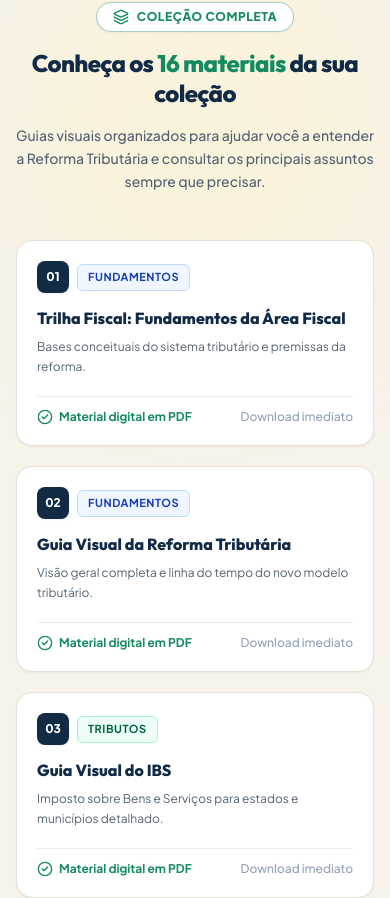
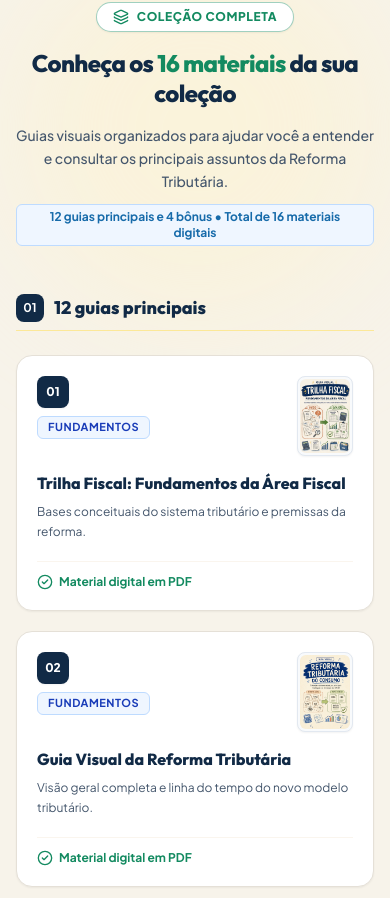
Before and after one commit to henriquecarreto/REFORMA-TRIBUTARIA, a React (Vite) app: page / in a window 390 px wide. Shown: the part 4518-5416 px from the top of the page. Built offline with nearby package versions, Linux system fonts and the light colour scheme.

Commit message:
feat: vitrine comercial profissional dos 16 materiais em 2 grupos com capas reais

```diff
--- a/src/components/ProductBundle.tsx
+++ b/src/components/ProductBundle.tsx
@@ -1,6 +1,6 @@
 import React from 'react';
-import { collection16Materials } from '../data/landingData';
-import { CheckCircle2, Zap, Layers, Sparkles, Gift } from 'lucide-react';
+import { main12Materials, bonus4Materials } from '../data/landingData';
+import { CheckCircle2, Layers, Sparkles, Gift, ArrowRight } from 'lucide-react';
 
 export const ProductBundle: React.FC = () => {
   const getCategoryStyle = (slug: string) => {
@@ -24,14 +24,14 @@ export const ProductBundle: React.FC = () => {
 
   return (
     <section className="py-16 sm:py-24 bg-[#F7F3EA] text-slate-900 relative overflow-hidden border-b border-amber-200/60" id="materiais">
-      {/* Elementos sutis de fundo */}
+      {/* Glows sutis de fundo */}
       <div className="absolute top-0 right-0 w-96 h-96 bg-amber-100/40 rounded-full blur-3xl pointer-events-none" />
       <div className="absolute bottom-0 left-0 w-96 h-96 bg-blue-50/40 rounded-full blur-3xl pointer-events-none" />
 
-      <div className="max-w-7xl mx-auto px-4 sm:px-6 lg:px-8 relative z-10">
+      <div className="max-w-6xl mx-auto px-4 sm:px-6 lg:px-8 relative z-10">
 
-        {/* CABEÇALHO DA SEÇÃO */}
-        <div className="text-center max-w-4xl mx-auto mb-12 sm:mb-16">
+        {/* 1. CABEÇALHO DA SEÇÃO */}
+        <div className="text-center max-w-3xl mx-auto mb-12 sm:mb-16">
           <div className="inline-flex items-center gap-2 px-4 py-1.5 rounded-full bg-white border border-[#138A60]/40 text-[#138A60] text-xs sm:text-sm font-extrabold uppercase tracking-wider mb-4 shadow-xs">
             <Layers className="w-4 h-4 text-[#138A60]" />
             <span>COLEÇÃO COMPLETA</span>
@@ -41,81 +41,176 @@ export const ProductBundle: React.FC = () => {
             Conheça os <span className="text-[#138A60]">16 materiais</span> da sua coleção
           </h2>
 
-          <p className="text-sm sm:text-base md:text-lg text-[#526273] font-medium leading-relaxed max-w-3xl mx-auto">
-            Guias visuais organizados para ajudar você a entender a Reforma Tributária e consultar os principais assuntos sempre que precisar.
+          <p className="text-sm sm:text-base md:text-lg text-[#44566C] font-medium leading-relaxed max-w-2xl mx-auto mb-3">
+            Guias visuais organizados para ajudar você a entender e consultar os principais assuntos da Reforma Tributária.
           </p>
+
+          <span className="text-xs sm:text-sm font-bold text-[#176BAA] bg-blue-50 px-3 py-1 rounded-md border border-blue-200 inline-block">
+            12 guias principais e 4 bônus • Total de 16 materiais digitais
+          </span>
         </div>
 
-        {/* GRADE DOS 16 MATERIAIS (3 COLUNAS NO DESKTOP AMPLO PARA CONFORTO TIPOGRÁFICO) */}
-        <div className="grid grid-cols-1 sm:grid-cols-2 lg:grid-cols-3 gap-5 sm:gap-6 mb-14">
-          {collection16Materials.map((mat) => (
+        {/* 2. GRUPO 1: 12 GUIAS PRINCIPAIS */}
+        <div className="mb-14">
+          <div className="flex items-center gap-2.5 mb-6 pb-2 border-b border-amber-200/80">
+            <div className="w-7 h-7 rounded-lg bg-[#112A46] text-white flex items-center justify-center text-xs font-bold shrink-0">
+              01
+            </div>
+            <h3 className="text-lg sm:text-xl font-extrabold text-[#112A46]">
+              12 guias principais
+            </h3>
+          </div>
+
+          {/* GRADE 3 COLUNAS NO DESKTOP (EXATAMENTE 4 LINHAS COMPLETAS DE 3 CARDS) */}
+          <div className="grid grid-cols-1 md:grid-cols-2 lg:grid-cols-3 gap-5 sm:gap-6">
+            {main12Materials.map((mat) => (
               <div
                 key={mat.id}
-              className="bg-white p-5 sm:p-6 rounded-2xl border border-[#E5E0D7] shadow-xs hover:shadow-md transition-all duration-200 hover:-translate-y-0.5 flex flex-col justify-between group"
+                className="bg-white p-5 sm:p-6 rounded-2xl border border-[#E5E0D7] shadow-xs hover:shadow-md transition-all duration-200 flex flex-col justify-between group"
               >
                 <div>
-                {/* CABEÇALHO DO CARD: NUMERAÇÃO + CATEGORIA + BÔNUS */}
-                <div className="flex items-center justify-between gap-2 mb-3.5 flex-wrap">
-                  <div className="flex items-center gap-2">
+                  {/* CABEÇALHO DO CARD: NUMERAÇÃO + ETIQUETA + MINIATURA DA CAPA REAL */}
+                  <div className="flex items-start justify-between gap-3 mb-4">
+                    <div className="flex flex-col gap-2 items-start">
                       <span className="w-8 h-8 rounded-lg bg-[#112A46] text-white text-xs font-black flex items-center justify-center shrink-0 shadow-xs">
                         {mat.number < 10 ? `0${mat.number}` : mat.number}
                       </span>
-                    <span className={`text-[11px] font-bold uppercase tracking-wider px-2.5 py-1 rounded-md border ${getCategoryStyle(mat.categorySlug)}`}>
+                      <span className={`text-[11px] font-bold uppercase tracking-wider px-2.5 py-0.5 rounded-md border ${getCategoryStyle(mat.categorySlug)}`}>
                         {mat.category}
                       </span>
                     </div>
 
-                  {mat.isBonus && (
-                    <span className="inline-flex items-center gap-1 text-[11px] font-extrabold text-[#138A60] bg-emerald-50 px-2 py-0.5 rounded-md border border-emerald-200">
-                      <Gift className="w-3 h-3 text-[#138A60]" />
-                      Bônus incluído
-                    </span>
+                    {/* MINIATURA DA CAPA REAL DO MATERIAL */}
+                    {mat.coverImage && (
+                      <div className="w-14 h-20 sm:w-16 sm:h-22 shrink-0 rounded-lg overflow-hidden border border-slate-200 shadow-xs bg-slate-50 p-0.5 group-hover:scale-105 transition-transform duration-200">
+                        <img
+                          src={mat.coverImage}
+                          alt={mat.title}
+                          className="w-full h-full object-cover rounded-md"
+                          loading="lazy"
+                        />
+                      </div>
                     )}
                   </div>
 
-                {/* TÍTULO LIMPO DO MATERIAL */}
-                <h3 className="text-base sm:text-lg font-extrabold text-[#112A46] leading-snug mb-2 group-hover:text-[#176BAA] transition-colors">
+                  {/* TÍTULO LIMPO DO MATERIAL (SEM TRAVESSÕES) */}
+                  <h4 className="text-base sm:text-lg font-extrabold text-[#112A46] leading-snug mb-2 group-hover:text-[#176BAA] transition-colors">
                     {mat.title}
-                </h3>
+                  </h4>
 
-                {/* DESCRIÇÃO CLARA */}
-                <p className="text-xs sm:text-sm text-[#526273] leading-relaxed font-normal">
+                  {/* DESCRIÇÃO DE ALTO CONTRASTE (#44566C) */}
+                  <p className="text-xs sm:text-sm text-[#44566C] leading-relaxed font-normal">
                     {mat.description}
                   </p>
                 </div>
 
                 {/* RODAPÉ DO CARD */}
-              <div className="mt-5 pt-3 border-t border-[#F0EBE1] flex items-center justify-between text-xs font-semibold text-[#526273]">
-                <span className="flex items-center gap-1.5 text-[#138A60] font-bold">
+                <div className="mt-5 pt-3 border-t border-[#FAF5EE] flex items-center justify-between text-xs font-semibold text-[#138A60]">
+                  <span className="flex items-center gap-1.5 font-bold">
                     <CheckCircle2 className="w-4 h-4" /> Material digital em PDF
                   </span>
-                <span className="text-slate-400 font-medium">Download imediato</span>
                 </div>
               </div>
             ))}
           </div>
+        </div>
 
-        {/* CHAMADA COMERCIAL FINAL DA SEÇÃO */}
+        {/* 3. GRUPO 2: 4 BÔNUS INCLUÍDOS */}
+        <div className="mb-14">
+          <div className="flex flex-col sm:flex-row sm:items-center justify-between gap-1 mb-6 pb-2 border-b border-emerald-300/80">
+            <div className="flex items-center gap-2.5">
+              <div className="w-7 h-7 rounded-lg bg-[#138A60] text-white flex items-center justify-center text-xs font-bold shrink-0">
+                02
+              </div>
+              <h3 className="text-lg sm:text-xl font-extrabold text-[#112A46]">
+                4 bônus para complementar seus estudos
+              </h3>
+            </div>
+            <span className="text-xs font-bold text-[#138A60]">
+              Materiais adicionais que já fazem parte da sua coleção completa.
+            </span>
+          </div>
+
+          {/* GRADE 4 COLUNAS NO DESKTOP (EXATAMENTE 1 LINHA COMPLETA DE 4 CARDS) */}
+          <div className="grid grid-cols-1 md:grid-cols-2 lg:grid-cols-4 gap-5 sm:gap-6">
+            {bonus4Materials.map((mat) => (
+              <div
+                key={mat.id}
+                className="bg-white p-5 sm:p-6 rounded-2xl border-2 border-emerald-200/90 shadow-xs hover:shadow-md transition-all duration-200 flex flex-col justify-between group relative overflow-hidden"
+              >
+                {/* ETETA DE BÔNUS */}
+                <div className="absolute top-0 right-0 bg-[#138A60] text-white text-[10px] font-extrabold uppercase px-2.5 py-0.5 rounded-bl-lg flex items-center gap-1">
+                  <Gift className="w-3 h-3" /> BÔNUS INCLUÍDO
+                </div>
+
+                <div>
+                  {/* CABEÇALHO DO CARD DO BÔNUS */}
+                  <div className="flex items-start justify-between gap-3 mb-4 pt-1">
+                    <div className="flex flex-col gap-2 items-start">
+                      <span className="w-8 h-8 rounded-lg bg-[#138A60] text-white text-xs font-black flex items-center justify-center shrink-0 shadow-xs">
+                        {mat.number}
+                      </span>
+                      <span className={`text-[11px] font-bold uppercase tracking-wider px-2.5 py-0.5 rounded-md border ${getCategoryStyle('bonus')}`}>
+                        {mat.category}
+                      </span>
+                    </div>
+
+                    {/* MINIATURA DA CAPA DO BÔNUS */}
+                    {mat.coverImage && (
+                      <div className="w-14 h-20 shrink-0 rounded-lg overflow-hidden border border-emerald-200 shadow-xs bg-slate-50 p-0.5 group-hover:scale-105 transition-transform duration-200">
+                        <img
+                          src={mat.coverImage}
+                          alt={mat.title}
+                          className="w-full h-full object-cover rounded-md"
+                          loading="lazy"
+                        />
+                      </div>
+                    )}
+                  </div>
+
+                  {/* TÍTULO DO BÔNUS */}
+                  <h4 className="text-base sm:text-lg font-extrabold text-[#112A46] leading-snug mb-2 group-hover:text-[#138A60] transition-colors">
+                    {mat.title}
+                  </h4>
+
+                  {/* DESCRIÇÃO DO BÔNUS */}
+                  <p className="text-xs sm:text-sm text-[#44566C] leading-relaxed font-normal">
+                    {mat.description}
+                  </p>
+                </div>
+
+                {/* RODAPÉ DO BÔNUS */}
+                <div className="mt-5 pt-3 border-t border-emerald-100 flex items-center justify-between text-xs font-semibold text-[#138A60]">
+                  <span className="flex items-center gap-1.5 font-bold">
+                    <CheckCircle2 className="w-4 h-4" /> Material digital em PDF
+                  </span>
+                </div>
+              </div>
+            ))}
+          </div>
+        </div>
+
+        {/* 4. BLOCO COMERCIAL FINAL REESTRUTURADO */}
         <div className="bg-white p-6 sm:p-8 rounded-3xl border border-[#E5E0D7] shadow-md flex flex-col lg:flex-row items-center justify-between gap-6 text-center lg:text-left">
           <div className="max-w-2xl">
             <div className="inline-flex items-center gap-1.5 px-3 py-1 rounded-md bg-amber-100 text-amber-900 font-extrabold text-xs uppercase mb-2 border border-amber-300">
               <Sparkles className="w-3.5 h-3.5 text-amber-700" /> ACERVO VISUAL ORGANIZADO
             </div>
             <h3 className="text-xl sm:text-2xl font-extrabold text-[#112A46] mb-2">
-              Tenha os 16 materiais em uma coleção completa
+              Acesse os 16 materiais da coleção completa
             </h3>
-            <p className="text-xs sm:text-sm text-[#526273] leading-relaxed">
-              Estude, consulte e acompanhe os principais assuntos da Reforma Tributária em materiais visuais organizados.
+            <p className="text-xs sm:text-sm text-[#44566C] leading-relaxed">
+              Receba 12 guias principais e 4 bônus para estudar a Reforma Tributária de forma visual e organizada.
             </p>
           </div>
 
           <div className="flex flex-col sm:flex-row items-center gap-3 shrink-0 w-full lg:w-auto">
             <a
               href="#precos"
-              className="w-full sm:w-auto bg-[#138A60] hover:bg-[#0F704E] text-white font-extrabold text-sm sm:text-base py-3.5 px-7 rounded-xl flex items-center justify-center gap-2 shadow-md cursor-pointer transition-transform hover:scale-[1.01]"
+              className="w-full sm:w-auto bg-[#138A60] hover:bg-[#0F704E] text-white font-extrabold text-sm sm:text-base py-4 px-8 rounded-xl flex items-center justify-center gap-2 shadow-md cursor-pointer transition-transform hover:scale-[1.01]"
             >
-              <Zap className="w-4 h-4 text-amber-200 fill-amber-200" />
               <span>ACESSAR A COLEÇÃO COMPLETA</span>
+              <ArrowRight className="w-5 h-5 shrink-0" />
             </a>
           </div>
         </div>
--- a/src/data/landingData.ts
+++ b/src/data/landingData.ts
@@ -14,6 +14,7 @@ export interface DigitalMaterial {
   categorySlug: 'fundamentos' | 'tributos' | 'negocios' | 'municipios' | 'licitacoes' | 'bonus';
   description: string;
   iconName: string;
+  coverImage?: string;
   isBonus?: boolean;
 }
 
@@ -185,7 +186,7 @@ export const benefitsList: BenefitDetail[] = [
   }
 ];
 
-export const collection16Materials: DigitalMaterial[] = [
+export const main12Materials: DigitalMaterial[] = [
   {
     id: "mat-1",
     number: 1,
@@ -193,7 +194,8 @@ export const collection16Materials: DigitalMaterial[] = [
     category: "Fundamentos",
     categorySlug: "fundamentos",
     description: "Bases conceituais do sistema tributário e premissas da reforma.",
-    iconName: "BookOpen"
+    iconName: "BookOpen",
+    coverImage: "/hero/capas/capa-04-trilha-fiscal.jpg"
   },
   {
     id: "mat-2",
@@ -202,7 +204,8 @@ export const collection16Materials: DigitalMaterial[] = [
     category: "Fundamentos",
     categorySlug: "fundamentos",
     description: "Visão geral completa e linha do tempo do novo modelo tributário.",
-    iconName: "Map"
+    iconName: "Map",
+    coverImage: "/hero/capas/capa-05-consumo.jpg"
   },
   {
     id: "mat-3",
@@ -211,7 +214,8 @@ export const collection16Materials: DigitalMaterial[] = [
     category: "Tributos",
     categorySlug: "tributos",
     description: "Imposto sobre Bens e Serviços para estados e municípios detalhado.",
-    iconName: "Layers"
+    iconName: "Layers",
+    coverImage: "/hero/capas/capa-01-cbs-ibs.jpg"
   },
   {
     id: "mat-4",
@@ -220,7 +224,8 @@ export const collection16Materials: DigitalMaterial[] = [
     category: "Tributos",
     categorySlug: "tributos",
     description: "Contribuição sobre Bens e Serviços no âmbito federal em mapa explicativo.",
-    iconName: "PieChart"
+    iconName: "PieChart",
+    coverImage: "/material/amostra-01.jpg"
   },
   {
     id: "mat-5",
@@ -229,7 +234,8 @@ export const collection16Materials: DigitalMaterial[] = [
     category: "Tributos",
     categorySlug: "tributos",
     description: "Conheça a finalidade, a incidência e as principais regras do Imposto Seletivo.",
-    iconName: "AlertTriangle"
+    iconName: "AlertTriangle",
+    coverImage: "/material/amostra-07.jpg"
   },
   {
     id: "mat-6",
@@ -238,7 +244,8 @@ export const collection16Materials: DigitalMaterial[] = [
     category: "Pequenos negócios",
     categorySlug: "negocios",
     description: "Regras de opção, aproveitamento de créditos e apuração no Simples.",
-    iconName: "Store"
+    iconName: "Store",
+    coverImage: "/material/amostra-04.jpg"
   },
   {
     id: "mat-7",
@@ -247,7 +254,8 @@ export const collection16Materials: DigitalMaterial[] = [
     category: "Pequenos negócios",
     categorySlug: "negocios",
     description: "Impactos da reforma para o Microempreendedor Individual.",
-    iconName: "UserCheck"
+    iconName: "UserCheck",
+    coverImage: "/material/amostra-04.jpg"
   },
   {
     id: "mat-8",
@@ -256,7 +264,8 @@ export const collection16Materials: DigitalMaterial[] = [
     category: "Tributos",
     categorySlug: "tributos",
     description: "Segregação e recolhimento automático no momento do pagamento.",
-    iconName: "Zap"
+    iconName: "Zap",
+    coverImage: "/material/amostra-02.jpg"
   },
   {
     id: "mat-9",
@@ -265,7 +274,8 @@ export const collection16Materials: DigitalMaterial[] = [
     category: "Municípios",
     categorySlug: "municipios",
     description: "Cadastros nacionais, integração de dados e novos registros fiscais.",
-    iconName: "Database"
+    iconName: "Database",
+    coverImage: "/material/amostra-08.jpg"
   },
   {
     id: "mat-10",
@@ -274,7 +284,8 @@ export const collection16Materials: DigitalMaterial[] = [
     category: "Municípios",
     categorySlug: "municipios",
     description: "Transição do ISS para o IBS, retenções e gestão de receitas.",
-    iconName: "Building2"
+    iconName: "Building2",
+    coverImage: "/hero/capas/capa-02-municipios.jpg"
   },
   {
     id: "mat-11",
@@ -283,7 +294,8 @@ export const collection16Materials: DigitalMaterial[] = [
     category: "Licitações",
     categorySlug: "licitacoes",
     description: "Formação de preços, reequilíbrio econômico e contratos públicos.",
-    iconName: "FileText"
+    iconName: "FileText",
+    coverImage: "/hero/capas/capa-03-licitacoes.jpg"
   },
   {
     id: "mat-12",
@@ -292,8 +304,12 @@ export const collection16Materials: DigitalMaterial[] = [
     category: "Pequenos negócios",
     categorySlug: "negocios",
     description: "Entenda a inscrição de pessoas físicas no CNPJ para fins cadastrais e fiscais.",
-    iconName: "Briefcase"
-  },
+    iconName: "Briefcase",
+    coverImage: "/material/amostra-05.jpg"
+  }
+];
+
+export const bonus4Materials: DigitalMaterial[] = [
   {
     id: "mat-13",
     number: 13,
@@ -302,6 +318,7 @@ export const collection16Materials: DigitalMaterial[] = [
     categorySlug: "bonus",
     description: "Veja quando pessoas físicas podem ser alcançadas pelas regras do IBS e da CBS.",
     iconName: "User",
+    coverImage: "/material/amostra-01.jpg",
     isBonus: true
   },
   {
@@ -312,6 +329,7 @@ export const collection16Materials: DigitalMaterial[] = [
     categorySlug: "bonus",
     description: "Entenda a nova figura fiscal e seus critérios operacionais.",
     iconName: "Sparkles",
+    coverImage: "/material/amostra-02.jpg",
     isBonus: true
   },
   {
@@ -322,6 +340,7 @@ export const collection16Materials: DigitalMaterial[] = [
     categorySlug: "bonus",
     description: "Entenda a devolução de tributos para famílias de baixa renda.",
     iconName: "RefreshCw",
+    coverImage: "/material/amostra-03.jpg",
     isBonus: true
   },
   {
@@ -332,8 +351,14 @@ export const collection16Materials: DigitalMaterial[] = [
     categorySlug: "bonus",
     description: "Regras da não-cumulatividade plena e apropriação de créditos.",
     iconName: "CreditCard",
+    coverImage: "/material/amostra-06.jpg",
     isBonus: true
   }
+];
+
+export const collection16Materials: DigitalMaterial[] = [
+  ...main12Materials,
+  ...bonus4Materials
 ];
 
 export const targetAudience: AudienceCard[] = [
```
Lines whose indentation alone changed are shown as unchanged.
